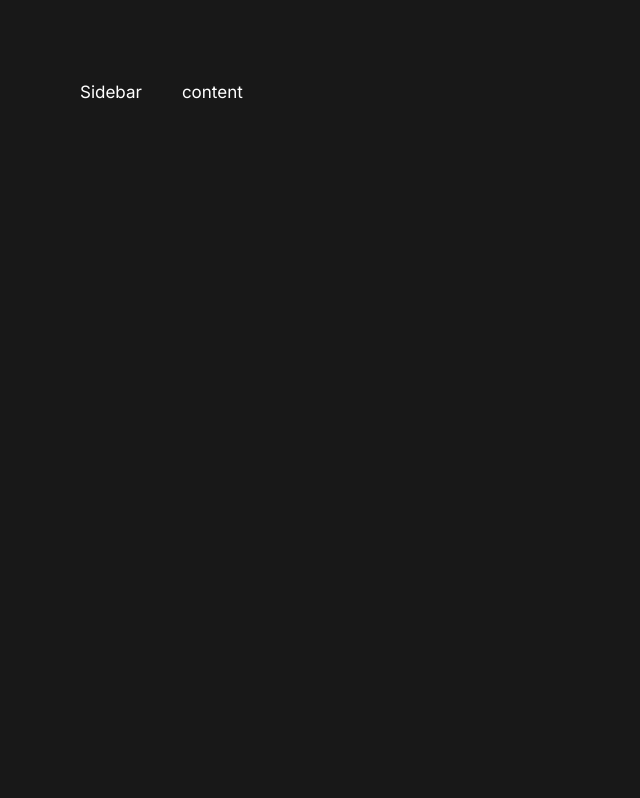
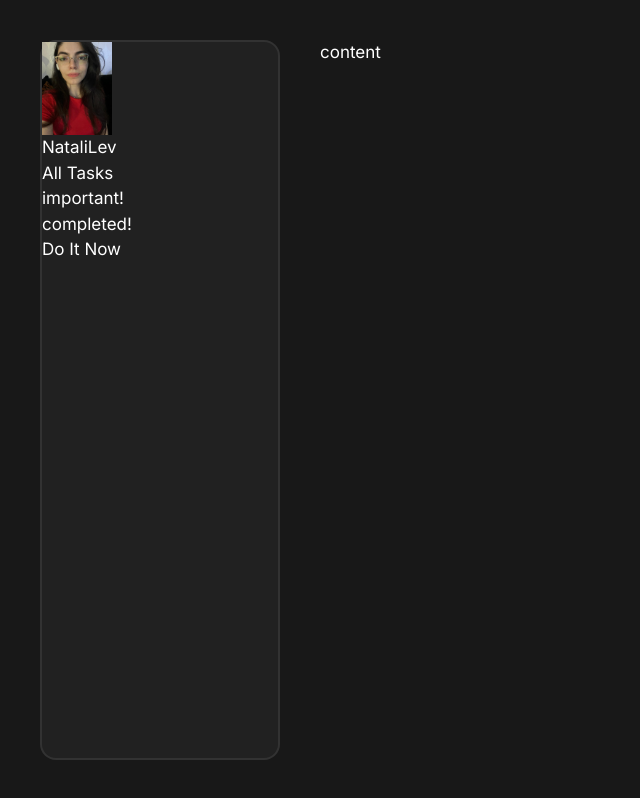
Before and after one commit to NATALI-LEV/LevTask, a Next.js app: page / in a window 1280 px wide. Shown: the whole page, without its empty margins (0-640 px from the left). Built offline with nearby package versions, Linux system fonts and the light colour scheme.

Commit message:
building the sidebar

```diff
--- a/app/components/Sidebar/Sidebar.tsx
+++ b/app/components/Sidebar/Sidebar.tsx
@@ -1,12 +1,48 @@
 "use client";
 import React from 'react'
 import styled from 'styled-components';
+import {useGlobalState} from "@/app/context/globalProvider";
+import Image from 'next/image';
+import menu from "@/app/utils/menu";
+import Link from 'next/link';
 
 function Sidebar() {
-  return (
-    <SidebarStyled>Sidebar</SidebarStyled>
-  )
+    const { theme } = useGlobalState();
+
+    console.log(theme)
+    return <SidebarStyled theme={theme}>
+        <div className="profile">
+            <div className="profile-overlay"></div>
+            <div className="image">
+            <Image
+                    width={70}
+                    height={70}
+                    src="/avatar1.png"
+                    alt="profile"/>
+            </div>
+            <h1>
+                <span>Natali</span>
+                <span>Lev</span>
+            </h1>
+        </div>
+        <ul className="nav-items">
+            {menu.map((item)=> {
+                return (
+                <li>
+                    {item.icon}
+                    <Link href={item.link}>{item.title}</Link>
+                </li>
+                );
+            })}
+        </ul>
+    </SidebarStyled>;
 }
 
-const SidebarStyled = styled.nav``;
-export default Sidebar
+const SidebarStyled = styled.nav`
+position: relative;
+width: ${(props)=> props.theme.sidebarWidth};
+background-color: ${(props)=> props.theme.colorBg2};
+border: 2px solid ${(props)=> props.theme.borderColor2};
+border-radius: 1rem;
+`;
+export default Sidebar;
--- a/app/context/globalProvider.js
+++ b/app/context/globalProvider.js
@@ -15,10 +15,13 @@ export const GlobalProvider = ({ children }) => {
         }}
         >
 
-            <GlobalUpdateContext.Provider value={setGlobalState}>
+            <GlobalUpdateContext.Provider value={{}}>
                 {children}
             </GlobalUpdateContext.Provider>
         </GlobalContext.Provider>
 
     );
 };
+
+export const useGlobalState = () => useContext(GlobalContext);
+export const useGlobalUpdate = () => useContext(GlobalUpdateContext);
--- a/app/layout.tsx
+++ b/app/layout.tsx
@@ -19,6 +19,9 @@ export default function RootLayout({
 }) {
   return (
     <html lang="en">
+      <head>
+      <link rel="stylesheet" href="https://cdnjs.cloudflare.com/ajax/libs/font-awesome/6.4.2/css/all.min.css" integrity="sha512-z3gLpd7yknf1YoNbCzqRKc4qyor8gaKU1qmn+CShxbuBusANI9QpRohGBreCFkKxLhei6S9CQXFEbbKuqLg0DA==" crossOrigin="anonymous" referrerPolicy="no-referrer" />
+      </head>
       <body className={inter.className}>
         <ContextProvider>
         <GlobalStyleProvider>
--- a/app/providers/ContextProvider.tsx
+++ b/app/providers/ContextProvider.tsx
@@ -1,13 +1,26 @@
 "use client";
 
-import React, { Children } from 'react'
-import GlobalStyleProvider from './GlobalStyleProvider';
+import React, { Children } from 'react';
+import {GlobalProvider} from "../context/globalProvider";
 
 interface Props{
     children : React.ReactNode;
 }
 function ContextProvider({children}: Props) {
-  return <GlobalStyleProvider>{children}</GlobalStyleProvider>
+
+    const [isReady, setIsReady] = React.useState(false);
+
+    React.useEffect(() => {
+        setTimeout(() => {setIsReady(true);
+        }, 200);
+    },[]);
+
+    if (!isReady){
+        return null;
+    }
+
+
+  return <GlobalProvider>{children}</GlobalProvider>
 }
 
-export default ContextProvider
+export default ContextProvider;
--- a/app/providers/GlobalStyleProvider.tsx
+++ b/app/providers/GlobalStyleProvider.tsx
@@ -16,7 +16,7 @@ const GlobalStyles = styled.div`
     padding: 2.5rem;
     display:flex;
     gap: 2.5rem;
-    height : 100%
+    height : 100%;
 `;
 
-export default GlobalStyleProvider
+export default GlobalStyleProvider;
--- /dev/null
+++ b/app/utils/Icons.js
@@ -0,0 +1,6 @@
+
+// Icons.js
+export const list = <i class="fa-solid fa-list-check"></i>
+export const check = <i class="fa-solid fa-check"></i>
+export const todo = <i className="fa-solid fa-clipboard-list"></i>
+export const home = <i className="fa-solid fa-house"></i>
--- /dev/null
+++ b/app/utils/menu.js
@@ -0,0 +1,32 @@
+import { list, check, todo, home } from "./Icons";
+
+
+const menu = [
+    {
+        id: 1,
+        title: "All Tasks",
+        link: "/",
+        icon: home
+    },
+    {
+        id: 2,
+        title: "important!",
+        link: "/important!",
+        icon: list
+    },
+    {
+        id: 3,
+        title: "completed!",
+        link: "/completed!",
+        icon: check
+    },
+    {
+        id: 4,
+        title: "Do It Now",
+        link: "/incomplete",
+        icon: todo
+    },
+
+];
+
+export default menu;
```
Also changed, not shown: public/avatar1.png (added).
